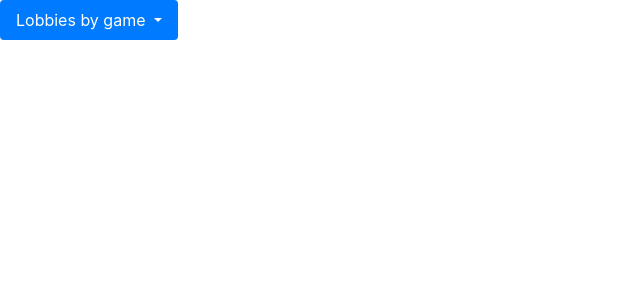
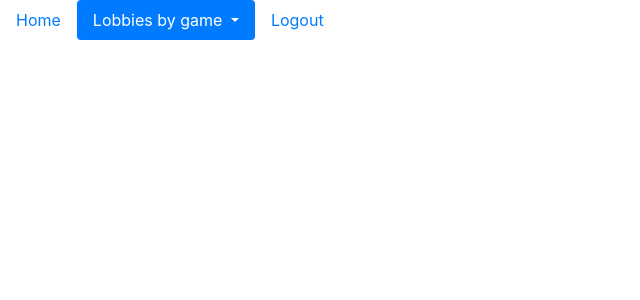
Before and after one commit to Morphinof/flashkick, a Symfony app: template templates/lobby/index.html.twig in a window 1280 px wide. Shown: the top 300 px of the page, without its empty margins (0-640 px from the left). Run offline with Twig, Linux system fonts and the light colour scheme; the template is opened without the code that fills it, so the values that code supplies are empty; some libraries are stand-ins or nearby versions.

Commit message:
feat(front): display private lobbies update, menu update

```diff
--- a/templates/lobby/index.html.twig
+++ b/templates/lobby/index.html.twig
@@ -11,8 +11,14 @@
 <div class="example-wrapper">
     <ul>
         {% for lobby in lobbies %}
+            {% set isPrivate = lobby.mode is constant('MODE_PRIVATE', lobby) %}
+
+            {% if not isPrivate or lobby.creator == app.user.player or (isPrivate and app.user.player in lobby.players) %}
                 <li>
                     <p>{{ lobby }}</p>
+                    {% if isPrivate %}
+                        <span class="badge badge-danger" style="float: right;">Private</span>
+                    {% endif %}
                     <ul>
                         {% for player in lobby.players %}
                             <li>{{ player }}</li>
@@ -30,6 +36,7 @@
                         {% endif %}
                     </div>
                 </li>
+            {% endif %}
         {% endfor %}
     </ul>
 </div>
--- a/templates/menu/menu.html.twig
+++ b/templates/menu/menu.html.twig
@@ -1,4 +1,7 @@
 <ul class="nav nav-pills">
+    <li class="nav-item">
+        <a class="nav-link" href="{{ path('homepage') }}">Home</a>
+    </li>
     <li class="nav-item dropdown">
         <a class="nav-link active dropdown-toggle" data-toggle="dropdown" href="#" role="button" aria-haspopup="true" aria-expanded="false">
             Lobbies by game
@@ -15,4 +18,7 @@
             {% endfor %}
         </div>
     </li>
+    <li class="nav-item">
+        <a class="nav-link" href="{{ path('flashkick_logout') }}">Logout</a>
+    </li>
 </ul>
```
Lines whose indentation alone changed are shown as unchanged.
